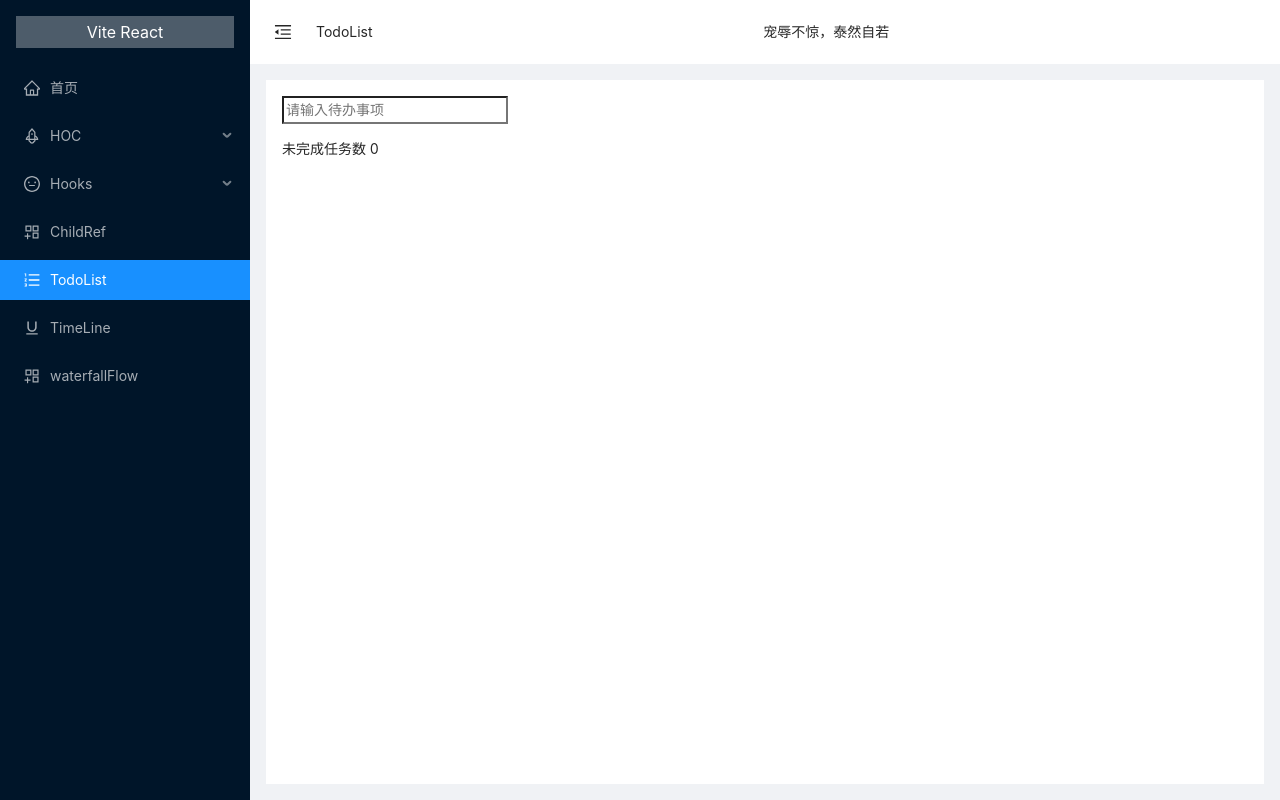
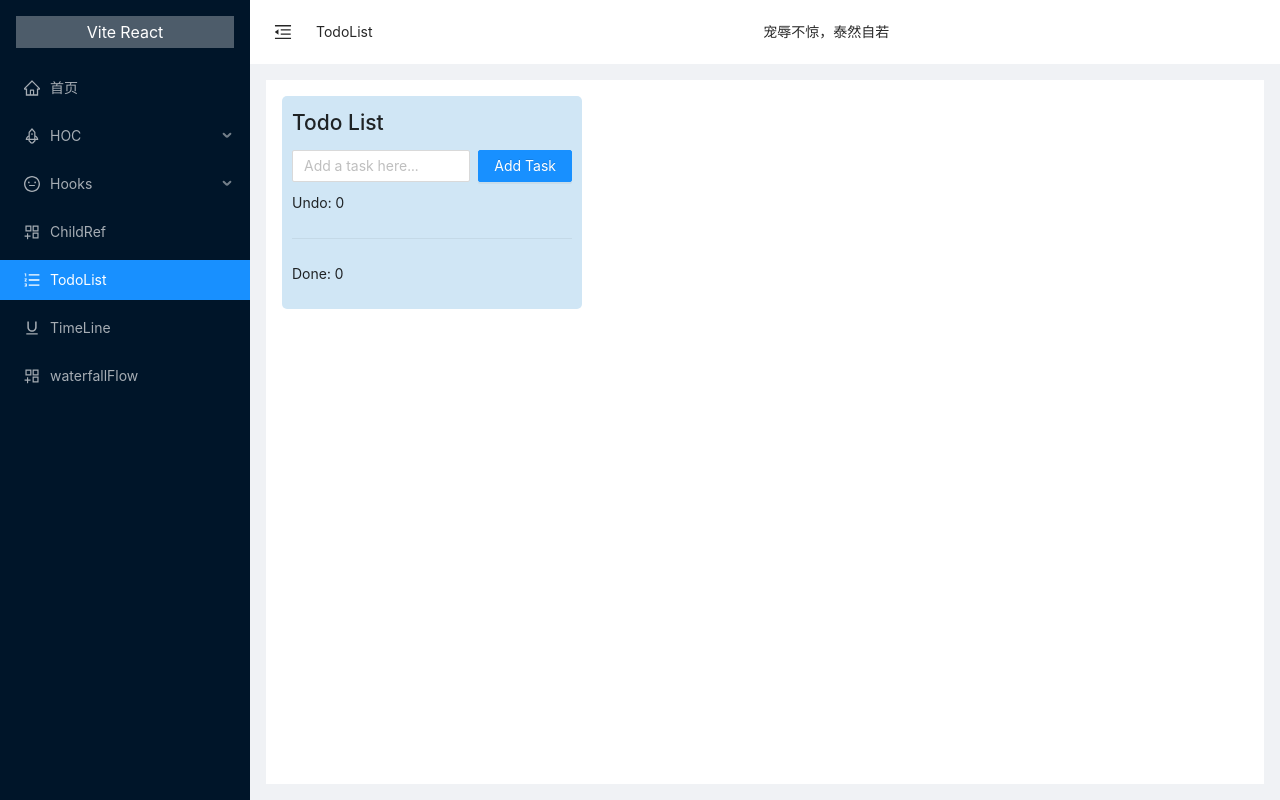
Before and after one commit to kkorz/vite-react, a React (Vite) app: page /todoList in a window 1280 px wide. Built offline with nearby package versions, Linux system fonts and the light colour scheme.

Commit message:
style: 美化todolist样式

```diff
--- a/src/pages/TodoList/TodoItem.jsx
+++ /dev/null
@@ -1,24 +0,0 @@
-import React from "react";
-import { observer, inject } from "mobx-react";
-
-class TodoItem extends React.Component {
-  onDel = (title) => {
-    const { delItem } = this.props.todolist;
-    delItem(title);
-  };
-
-  render() {
-    const { todos } = this.props.todolist;
-    return (
-      <ul>
-        {todos.map((item) => (
-          <li key={item.title} onClick={() => this.onDel(item.title)}>
-            {item.title}
-          </li>
-        ))}
-      </ul>
-    );
-  }
-}
-
-export default inject("todolist")(observer(TodoItem));
--- a/src/pages/TodoList/index.jsx
+++ b/src/pages/TodoList/index.jsx
@@ -1,43 +1,96 @@
-import React from "react";
-import { observer, inject } from "mobx-react";
-import TodoItem from "./TodoItem";
+import React, { useState, useMemo } from "react";
+import { Input, Button, Space, Divider } from "antd";
+import { CheckCircleOutlined, DeleteOutlined } from "@ant-design/icons";
+import "./index.less";
 
-class TodoList extends React.Component {
-  state = {
-    inputRef: React.createRef(),
-  };
+const TodoList = () => {
+  const [inputVal, setInputVal] = useState("");
+  const [list, setList] = useState([]);
 
-  addItem = (e) => {
-    e.preventDefault();
-    const { inputRef } = this.state;
-    const { createItem } = this.props.todolist;
-
-    if (inputRef.current.value) {
-      createItem(inputRef.current.value);
-      inputRef.current.value = "";
-    } else {
-      alert("输入不能为空");
+  const addTask = () => {
+    if (inputVal) {
+      setList((list) => [
+        ...list,
+        {
+          name: inputVal,
+          done: false,
+          id: Date.now(),
+        },
+      ]);
+      setInputVal("");
     }
   };
 
-  render() {
-    const { inputRef } = this.state;
-    const { len } = this.props.todolist;
+  const onFinishTask = (id) => {
+    const index = list.findIndex((item) => item.id === id);
+    list[index].done = true;
+    setList([...list]);
+  };
 
-    return (
-      <>
-        <header>
-          <form onSubmit={this.addItem}>
-            <input type="text" placeholder="请输入待办事项" ref={inputRef} />
-          </form>
-        </header>
-        <section>
-          <TodoItem />
-        </section>
-        <footer> 未完成任务数 {len}</footer>
-      </>
-    );
-  }
-}
+  const onDeleleTask = (id) => {
+    const index = list.findIndex((item) => item.id === id);
+    list.splice(index, 1);
+    setList([...list]);
+  };
 
-export default inject("todolist")(observer(TodoList));
+  const [doneList, undoList] = useMemo(() => {
+    const finishedList = list.filter((item) => item.done);
+    const unFinishList = list.filter((item) => !item.done);
+    return [finishedList, unFinishList];
+  }, [list]);
+
+  return (
+    <div className="todolist">
+      <h2 className="todolist-title">Todo List</h2>
+
+      <section className="todolist-top">
+        <Space>
+          <Input
+            placeholder="Add a task here..."
+            onChange={(e) => {
+              setInputVal(e.target.value);
+            }}
+            onPressEnter={addTask}
+            value={inputVal}
+          />
+          <Button type="primary" onClick={addTask}>
+            Add Task
+          </Button>
+        </Space>
+      </section>
+
+      <section className="todolist-main">
+        <p className="todolist-main-title">Undo: {undoList.length}</p>
+        {undoList.map((item) => (
+          <div className="todolist-main-item" key={item.id}>
+            <p>{item.name}</p>
+            <span style={{ cursor: "pointer" }}>
+              <Space>
+                <CheckCircleOutlined onClick={() => onFinishTask(item.id)} />
+                <DeleteOutlined
+                  onClick={() => onDeleleTask(item.id)}
+                  style={{ color: "#f5222d" }}
+                />
+              </Space>
+            </span>
+          </div>
+        ))}
+      </section>
+
+      <Divider />
+
+      <p className="todolist-main-title">Done: {doneList.length}</p>
+      {doneList.map((item) => (
+        <div className="todolist-main-item" key={item.id}>
+          <p> {item.name}</p>
+          <DeleteOutlined
+            onClick={() => onDeleleTask(item.id)}
+            style={{ color: "#f5222d" }}
+          />
+        </div>
+      ))}
+    </div>
+  );
+};
+
+export default TodoList;
--- /dev/null
+++ b/src/pages/TodoList/index.less
@@ -0,0 +1,39 @@
+.todolist {
+  width: 300px;
+  text-align: center;
+  padding: 10px;
+  background: rgba(208, 230, 245);
+  border-radius: 5px;
+  box-sizing: border-box;
+
+  &-title {
+    text-align: left;
+  }
+
+  &-top {
+    display: flex;
+  }
+
+  &-main {
+    &-title {
+      text-align: left;
+
+      &:nth-child(1) {
+        margin-top: 10px;
+      }
+    }
+
+    &-item {
+      display: flex;
+      justify-content: space-between;
+      color: #40a9ff;
+      background-color: #fff;
+      height: 30px;
+      line-height: 20px;
+      text-align: left;
+      padding: 5px;
+      box-sizing: border-box;
+      margin-bottom: 8px;
+    }
+  }
+}
```
